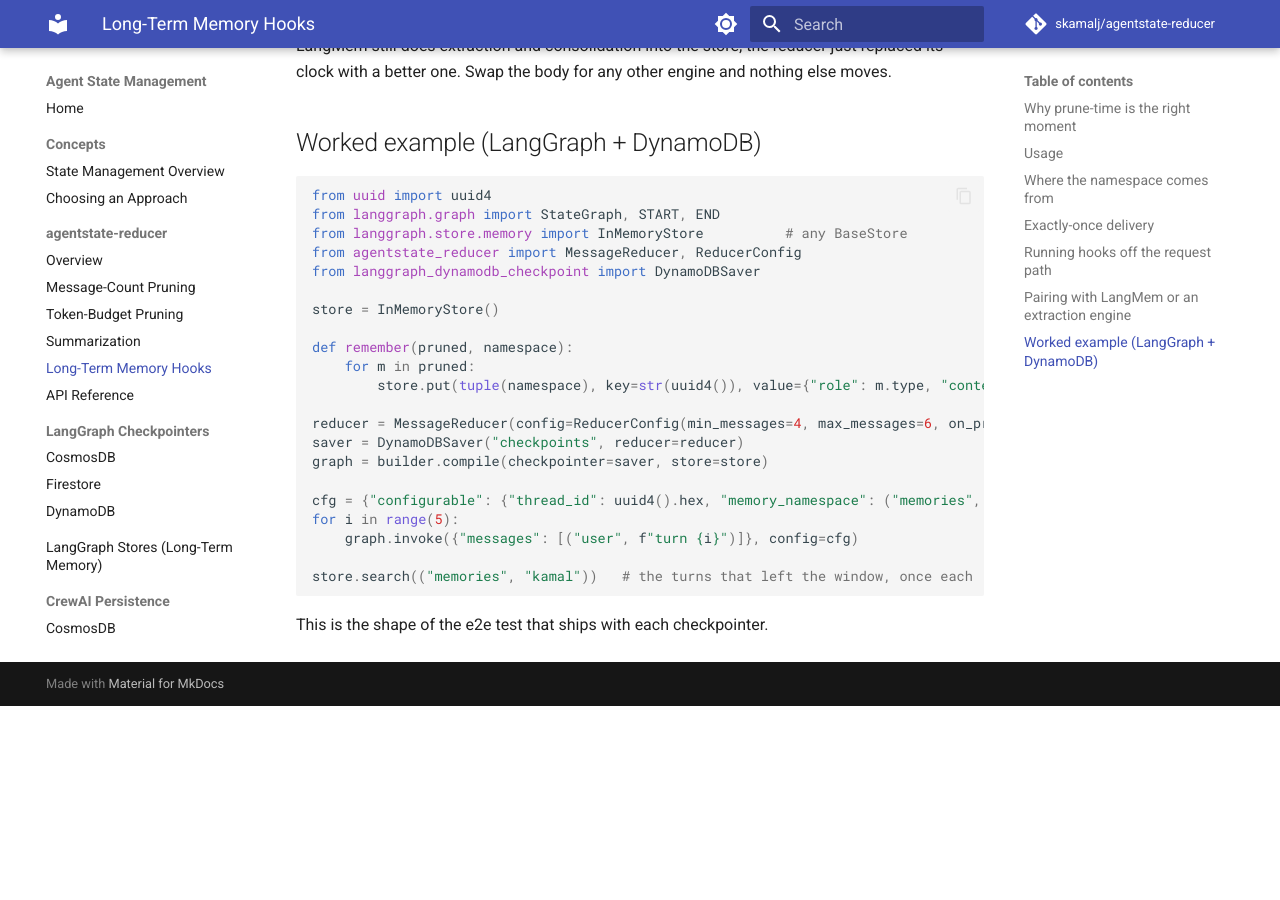
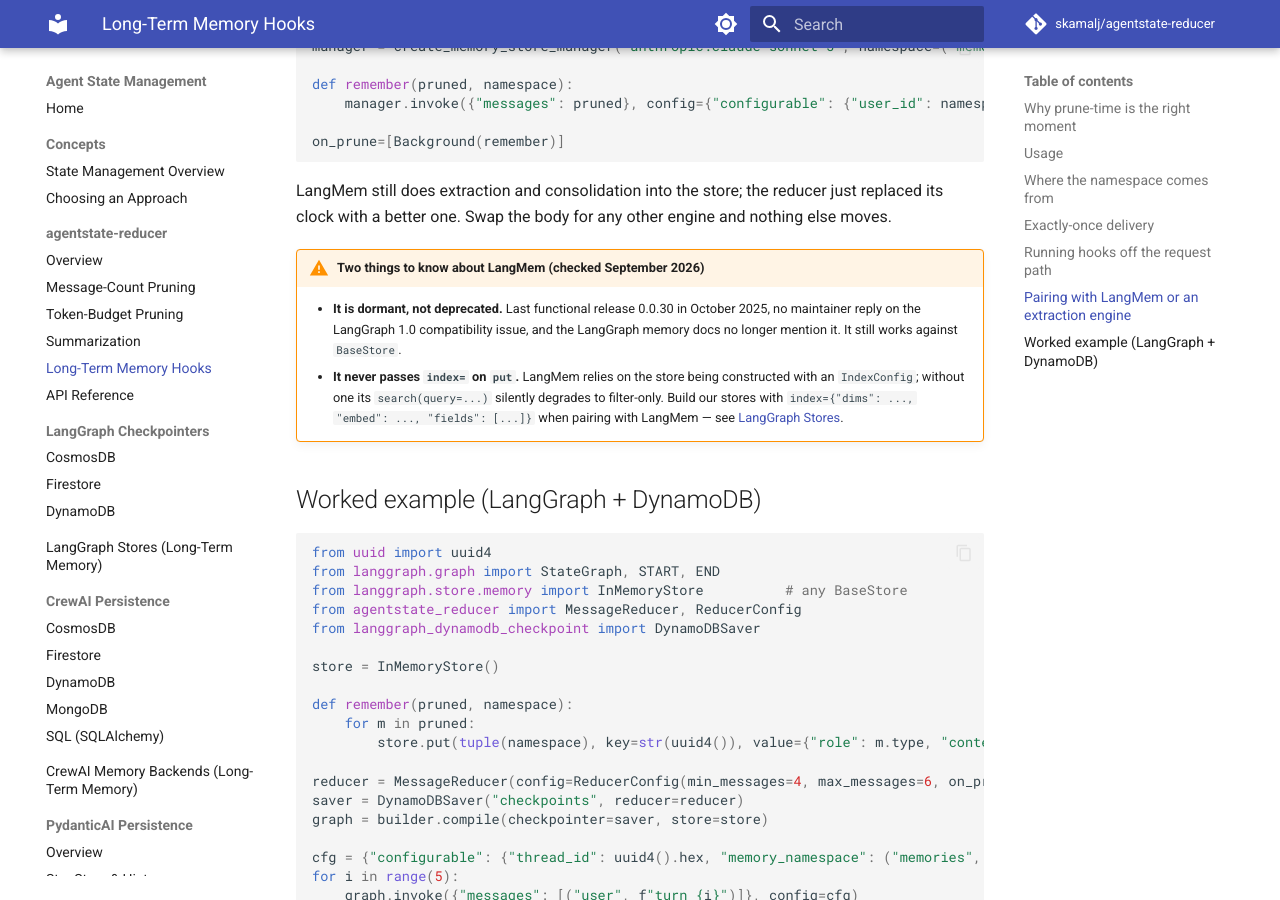
Before and after one commit to skamalj/agentstate-reducer, an MkDocs documentation site: the page built from docs/reducer/long-term-memory.md, in a window 1280 px wide and 900 px high, scrolled down 3239 px. Built offline with MkDocs 1.6.1 and Material for MkDocs 9.7.7, drawn with Linux system fonts in a browser that asks for light colours; comment, search, counter and statistics services are not loaded; before the commit the page ends 3945 px from its top, so only the background shows below that; some of the changed text lies outside the part shown.

Commit message:
docs: LangMem status + IndexConfig requirement, durability=exit note, checkpointer conformance results
Co-Authored-By: Claude Fable 5.1 <noreply@anthropic.com>

````diff
--- a/docs/reducer/long-term-memory.md
+++ b/docs/reducer/long-term-memory.md
@@ -78,6 +78,9 @@ Persistence layers often call `reduce()` several times per turn on overlapping l
 
 Messages without an id are always delivered. `ReducerResult.pruned` is **never** filtered — only what the hooks see.
 
+!!! note "LangGraph `durability`"
+    With the default `durability="async"` or `"sync"`, LangGraph writes a checkpoint per super-step, so the reducer (and `on_prune`) runs several times per turn — dedupe handles the overlap. With `durability="exit"` only the final state is checkpointed, so the reducer runs **once per run** and `on_prune` fires only then.
+
 ## Running hooks off the request path
 
 `on_prune` fires inside the persistence layer's save, which is on the request path. A plain `store.put` is fine inline; an LLM extraction call is not. Wrap it:
@@ -111,6 +114,10 @@ on_prune=[Background(remember)]
 
 LangMem still does extraction and consolidation into the store; the reducer just replaced its clock with a better one. Swap the body for any other engine and nothing else moves.
 
+!!! warning "Two things to know about LangMem (checked September 2026)"
+    - **It is dormant, not deprecated.** Last functional release 0.0.30 in October 2025, no maintainer reply on the LangGraph 1.0 compatibility issue, and the LangGraph memory docs no longer mention it. It still works against `BaseStore`.
+    - **It never passes `index=` on `put`.** LangMem relies on the store being constructed with an `IndexConfig`; without one its `search(query=...)` silently degrades to filter-only. Build our stores with `index={"dims": ..., "embed": ..., "fields": [...]}` when pairing with LangMem — see [LangGraph Stores](../langgraph/stores.md).
+
 ## Worked example (LangGraph + DynamoDB)
 
 ```python
````
Also changed, not shown: docs/langgraph/cosmosdb.md (+5 -0 lines), docs/langgraph/dynamodb.md (+5 -0 lines), docs/langgraph/firestore.md (+5 -0 lines), docs/langgraph/stores.md (+1 -1 lines).
